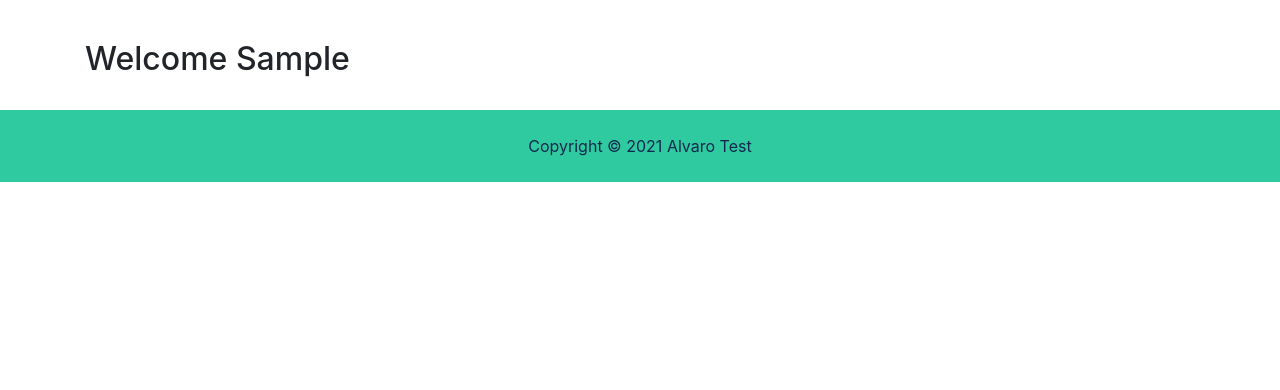
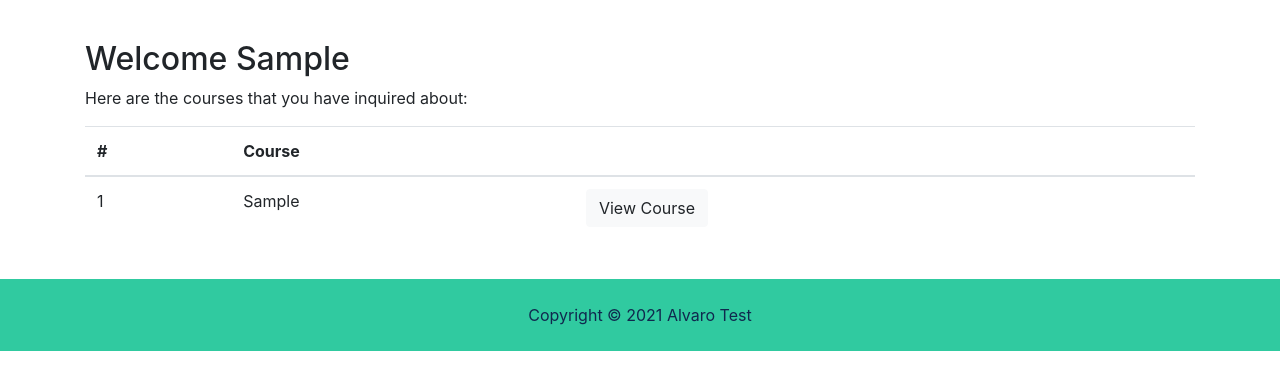
Before and after one commit to AlvaroEtxague/yoga-app, a Django app: page /accounts/dashboard in a window 1280 px wide. Shown: the part 170-560 px from the top of the page. Run offline with Django 3.2, Linux system fonts and the light colour scheme; a user stored in the database is signed in; tables that the repository leaves empty hold one stand-in row (values such as "Sample post"); some libraries are stand-ins or nearby versions.

Commit message:
Adding dashboard markup

```diff
--- a/accounts/views.py
+++ b/accounts/views.py
@@ -1,8 +1,8 @@
-# from contacts.models import Contact
+from contacts.models import Contact
 from django.shortcuts import redirect, render
 from django.contrib import messages, auth
 from django.contrib.auth.models import User
-# from contacts.models import Contact
+from contacts.models import Contact
 
 def register(request):
     if request.method == 'POST':
@@ -72,4 +72,10 @@ def logout(request):
         return redirect('index')
 
 def dashboard(request):
-    return render(request, 'accounts/dashboard.html')
+    user_contacts = Contact.objects.order_by(
+        '-contact_date').filter(user_id=request.user.id)
+
+    context = {
+        'contacts': user_contacts
+    }
+    return render(request, 'accounts/dashboard.html', context)
--- a/templates/accounts/dashboard.html
+++ b/templates/accounts/dashboard.html
@@ -26,6 +26,33 @@
             <div class="row">
                 <div class="col-md-12">
                     <h2>Welcome {{ user.first_name }}</h2>
+                    {% if contacts %}
+                        <p>Here are the courses that you have inquired about:</p>
+                        <table class="table">
+                            <thead>
+                                <tr>
+                                    <th scope="col">#</th>
+                                    <th scope="col">Course</th>
+                                    <th></th>
+                                </tr>
+                            </thead>
+                            <tbody>
+                                {% for contact in contacts %}
+                                    <tr>
+                                        <td>{{contact.id}}</td>
+                                        <td>{{contact.course}}</td>
+                                        <td>
+                                            <a class="btn btn-light" href="{% url 'course' contact.course_id %}">View Course</a>
+                                        </td>
+                                    </tr>
+                                {% endfor %}
+                            </tbody>
+                        </table>
+                    {% else %}
+                        <p>You have not made any inquiries.</p>
+                    {% endif %}
+
+                    <!-- Add subscribed courses here -->
                 </div>
             </div>
         </div>
```
